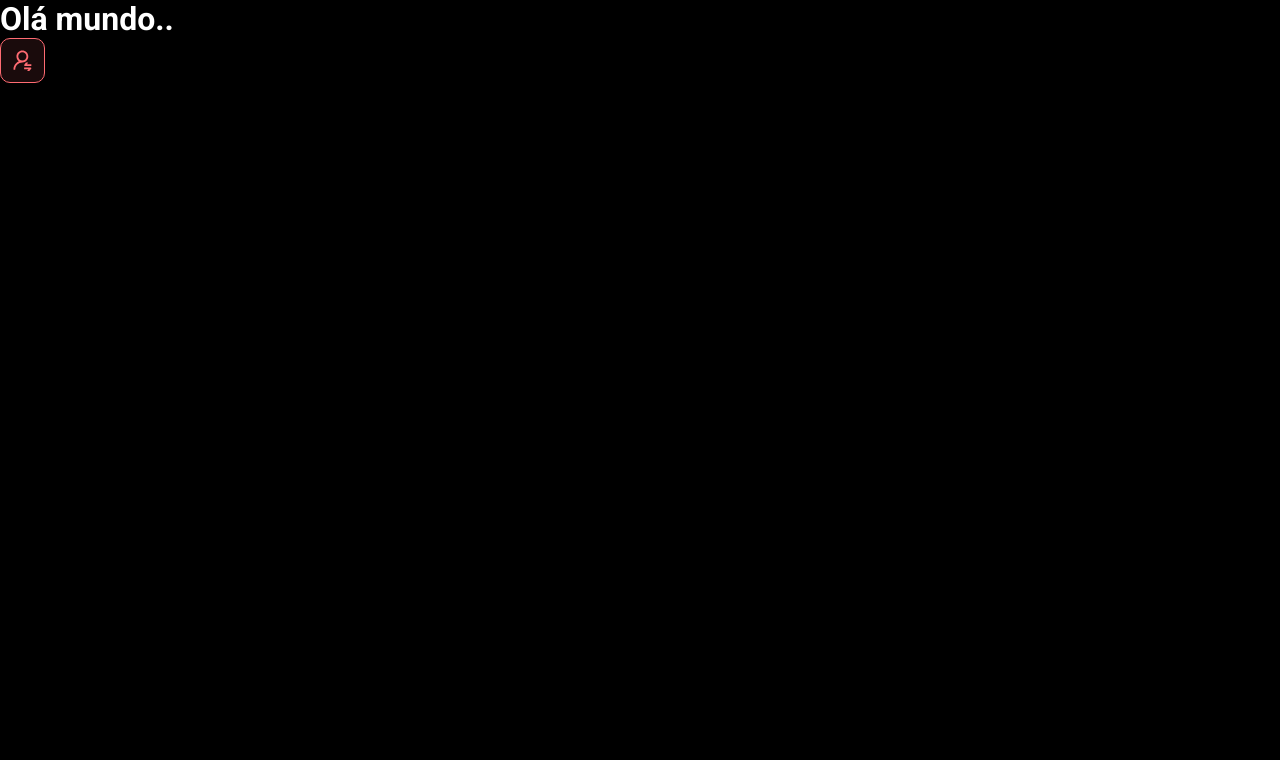
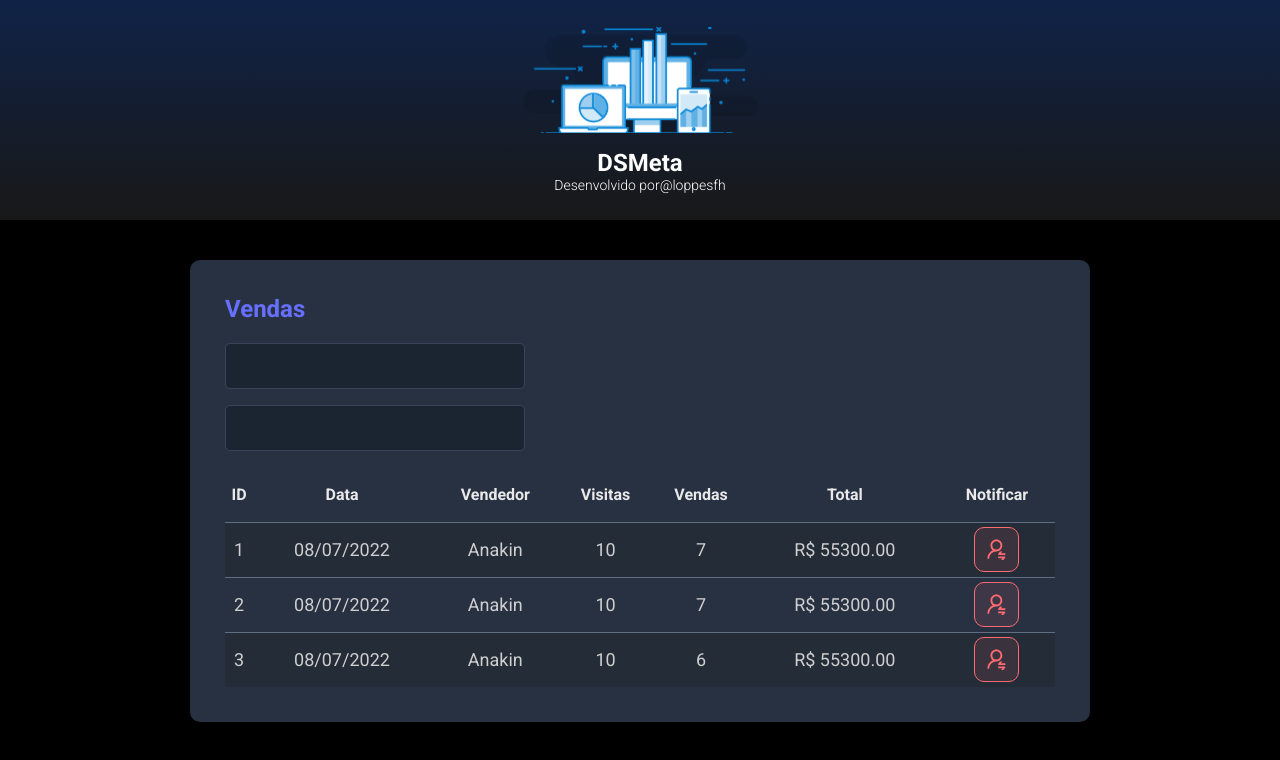
Before and after one commit to loppesfh/dsmeta, a React (Vite) app in the folder frontend/: page / in a window 1280 px wide. Shown: the top 760 px of the page. Built offline with nearby package versions, Linux system fonts and the light colour scheme.

Commit message:
Other components

```diff
--- a/frontend/src/App.tsx
+++ b/frontend/src/App.tsx
@@ -1,10 +1,18 @@
+import Header from "./components/Header";
 import NotificationButton from "./components/NotificationButton";
+import SalesCard from "./components/SalesCard";
 
 function App() {
   return (
     <>
-      <h1>Olá mundo..</h1>
-      <NotificationButton />
+      <Header />
+      <main>
+        <section id="sales">
+          <div className="dsmeta-container">
+            <SalesCard />
+          </div>
+        </section>
+      </main>
     </>
   );
 }
--- /dev/null
+++ b/frontend/src/components/Header/index.tsx
@@ -0,0 +1,19 @@
+import './styles.css';
+import logo from '../../assets/img/logo.svg';
+
+const Header = () => {
+  return (
+    <header>
+      <div className="dsmeta-logo-container">
+        <img src={logo} alt="DSMeta" />
+        <h1>DSMeta</h1>
+        <p>
+          Desenvolvido por
+          <a href="">@loppesfh</a>
+        </p>
+      </div>
+    </header>
+  )
+}
+
+export default Header;
--- /dev/null
+++ b/frontend/src/components/Header/styles.css
@@ -0,0 +1,27 @@
+header {
+    height: 220px;
+    background: linear-gradient(180deg, #102347 0%, #181818 100%);
+    display: flex;
+    justify-content: center;
+    align-items: center;
+  }
+
+  .dsmeta-logo-container {
+    display: flex;
+    flex-direction: column;
+    align-items: center;
+  }
+
+  .dsmeta-logo-container img {
+    width: 235px;
+  }
+
+  .dsmeta-logo-container h1 {
+    margin-top: 15px;
+    font-size: 24px;
+  }
+
+  .dsmeta-logo-container p {
+    font-size: 14px;
+    font-weight: 300;
+  }
--- /dev/null
+++ b/frontend/src/components/SalesCard/index.tsx
@@ -0,0 +1,76 @@
+import NotificationButton from "../NotificationButton";
+import "./styles.css";
+
+const SalesCard = () => {
+  return (
+    <div className="dsmeta-card">
+      <h2 className="dsmeta-sales-title">Vendas</h2>
+      <div>
+        <div className="dsmeta-form-control-container">
+          <input className="dsmeta-form-control" type="text" />
+        </div>
+        <div className="dsmeta-form-control-container">
+          <input className="dsmeta-form-control" type="text" />
+        </div>
+      </div>
+      <div>
+        <table className="dsmeta-sales-table">
+          <thead>
+            <tr>
+              <th className="show992">ID</th>
+              <th className="show576">Data</th>
+              <th>Vendedor</th>
+              <th className="show992">Visitas</th>
+              <th className="show992">Vendas</th>
+              <th>Total</th>
+              <th>Notificar</th>
+            </tr>
+          </thead>
+          <tbody>
+            <tr>
+              <td className="show992">1</td>
+              <td className="show576">08/07/2022</td>
+              <td>Anakin</td>
+              <td className="show992">10</td>
+              <td className="show992">7</td>
+              <td>R$ 55300.00</td>
+              <td>
+                <div className="dsmeta-red-btn-container">
+                  <NotificationButton />
+                </div>
+              </td>
+            </tr>
+            <tr>
+              <td className="show992">2</td>
+              <td className="show576">08/07/2022</td>
+              <td>Anakin</td>
+              <td className="show992">10</td>
+              <td className="show992">7</td>
+              <td>R$ 55300.00</td>
+              <td>
+                <div className="dsmeta-red-btn-container">
+                  <NotificationButton />
+                </div>
+              </td>
+            </tr>
+            <tr>
+              <td className="show992">3</td>
+              <td className="show576">08/07/2022</td>
+              <td>Anakin</td>
+              <td className="show992">10</td>
+              <td className="show992">6</td>
+              <td>R$ 55300.00</td>
+              <td>
+                <div className="dsmeta-red-btn-container">
+                  <NotificationButton />
+                </div>
+              </td>
+            </tr>
+          </tbody>
+        </table>
+      </div>
+    </div>
+  );
+};
+
+export default SalesCard;
--- /dev/null
+++ b/frontend/src/components/SalesCard/styles.css
@@ -0,0 +1,94 @@
+.dsmeta-card {
+  background-color: #283142;
+  border-radius: 10px;
+  padding: 30px 10px;
+}
+
+.dsmeta-sales-title {
+  color: #676fff;
+  font-size: 24px;
+  margin-bottom: 20px;
+}
+
+.dsmeta-form-control-container {
+  margin-bottom: 16px;
+  max-width: 300px;
+}
+
+.dsmeta-form-control {
+  width: 100%;
+  height: 46px;
+  color: #9aaabe;
+  background-color: #1b2531;
+  border: 1px solid #384459;
+  border-radius: 5px;
+  padding: 0 20px;
+  font-size: 18px;
+}
+
+.dsmeta-sales-table {
+  width: 100%;
+  border-spacing: 0;
+  border-collapse: collapse;
+}
+
+.dsmeta-sales-table thead {
+  height: 55px;
+  font-size: 16px;
+  color: #e9e9e9;
+  font-weight: 700;
+}
+
+.dsmeta-sales-table tbody {
+  font-size: 14px;
+  font-weight: 400;
+  color: #cfcfcf;
+  text-align: center;
+}
+
+.dsmeta-sales-table tbody tr {
+  height: 74px;
+  border-top: 1px solid #5f6e82;
+}
+
+.dsmeta-sales-table tbody tr:nth-child(odd) {
+  background-color: #242c38;
+}
+
+.dsmeta-sales-table tbody tr:hover > td {
+  background-color: #384459;
+}
+
+.dsmeta-red-btn-container {
+  display: flex;
+  justify-content: center;
+}
+
+.show576,
+.show992 {
+  display: none;
+}
+
+@media (min-width: 576px) {
+  .show576 {
+    display: table-cell;
+  }
+
+  .dsmeta-card {
+    padding: 35px;
+  }
+
+  .dsmeta-sales-table tbody tr {
+    height: 55px;
+  }
+
+  .dsmeta-sales-table tbody {
+    font-size: 18px;
+  }
+}
+
+@media (min-width: 992px) {
+  .show992 {
+    display: table-cell;
+  }
+}
--- a/frontend/src/index.css
+++ b/frontend/src/index.css
@@ -19,3 +19,13 @@ a:visited {
   color: unset;
   text-decoration: none;
 }
+
+#sales {
+  padding: 40px 10px;
+}
+
+.dsmeta-container {
+  width: 100%;
+  max-width: 900px;
+  margin: 0 auto;
+}
```
